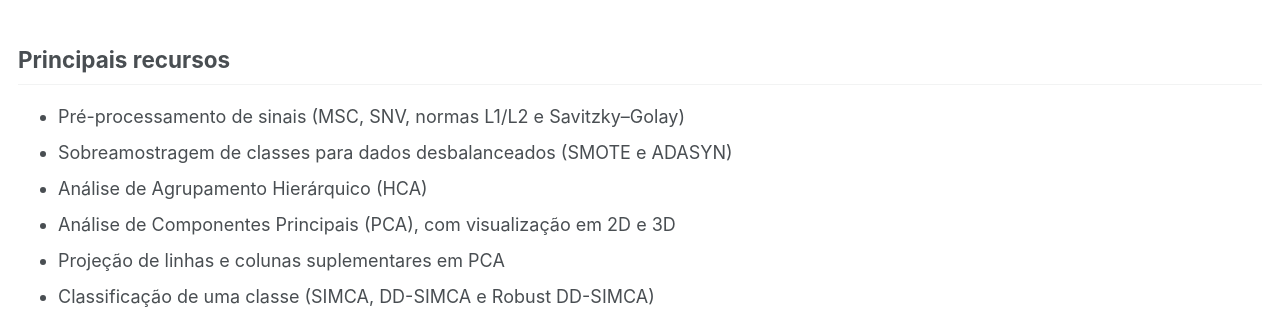
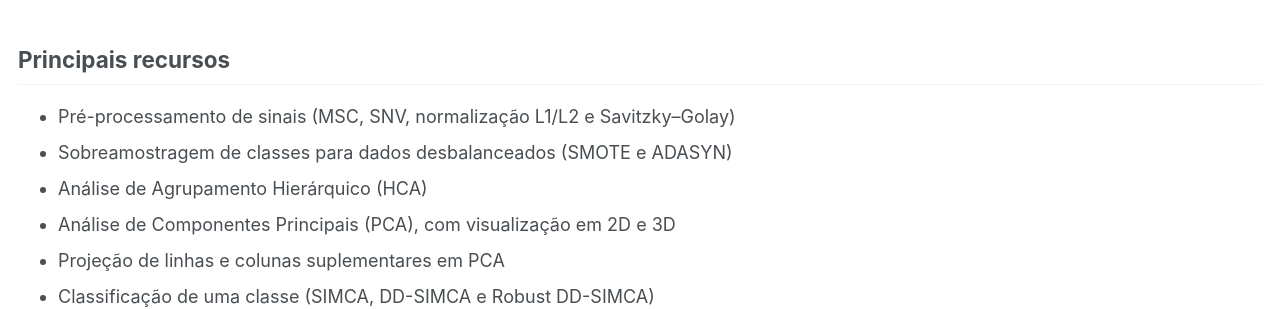
Before and after one commit to LAQUALI-UFLA/laquali-ufla.github.io, a Jekyll site: the page built from _pages/pt/softwares/mars_temporary.md, in a window 1280 px wide and 900 px high. Shown: the part 318-627 px from the top of the window. Built offline with Jekyll 4.4.1, drawn with Linux system fonts in a browser that asks for light colours; a style sheet for code colours, icons or effects is not loaded.

Commit message:
Update mars_temporary.md

```diff
--- a/_pages/pt/softwares/mars_temporary.md
+++ b/_pages/pt/softwares/mars_temporary.md
@@ -12,7 +12,7 @@ author_profile: false
 
 ## Principais recursos
 
-- Pré-processamento de sinais (MSC, SNV, normas L1/L2 e Savitzky–Golay)
+- Pré-processamento de sinais (MSC, SNV, normalização L1/L2 e Savitzky–Golay)
 - Sobreamostragem de classes para dados desbalanceados (SMOTE e ADASYN)
 - Análise de Agrupamento Hierárquico (HCA)
 - Análise de Componentes Principais (PCA), com visualização em 2D e 3D
```
